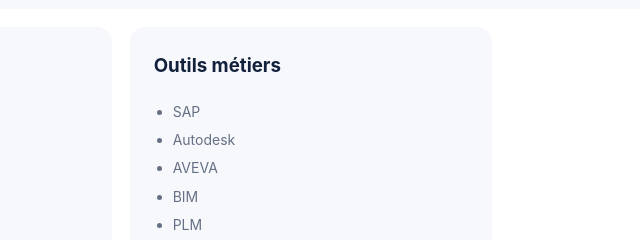
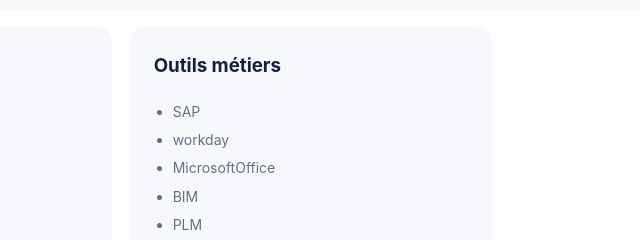
Before and after one commit to 81ko/Eiko, a website: page index.html in a window 1280 px wide. Shown: the part 7760-8000 px from the top of the page, 329-969 px from the left. Drawn offline with Linux system fonts and the light colour scheme.

Commit message:
Update index.html

```diff
--- a/index.html
+++ b/index.html
@@ -192,7 +192,7 @@
 <article><h3 data-fr="Stratégie marketing" data-ja="マーケティング戦略">Stratégie marketing</h3><ul class="skill-list">
 <li>SEO Strategy</li><li>Content Strategy</li><li>Digital Marketing</li><li>GA4</li><li>Google Search Console</li><li>UX Optimization</li><li>Conversion Optimization</li><li>SNS Marketing</li>
 </ul></article>
-<article><h3 data-fr="Outils métiers" data-ja="業務ツール">Outils métiers</h3><ul class="skill-list"><li>SAP</li><li>Autodesk</li><li>AVEVA</li><li>BIM</li><li>PLM</li><li>Figma</li><li>Adobe CC</li><li>Canva</li></ul></article>
+<article><h3 data-fr="Outils métiers" data-ja="業務ツール">Outils métiers</h3><ul class="skill-list"><li>SAP</li><li>workday</li><li>MicrosoftOffice</li><li>BIM</li><li>PLM</li><li>Figma</li><li>Adobe CC</li><li>Canva</li></ul></article>
 <article class="language-card"><h3 data-fr="Langues" data-ja="語学">Langues</h3><ul class="language-list">
 <li><strong data-fr="Japonais" data-ja="日本語">Japonais</strong><span data-fr="Langue maternelle" data-ja="母国語">Langue maternelle</span></li>
 <li><strong data-fr="Anglais" data-ja="英語">Anglais</strong><span>TOEIC 970</span></li>
```
